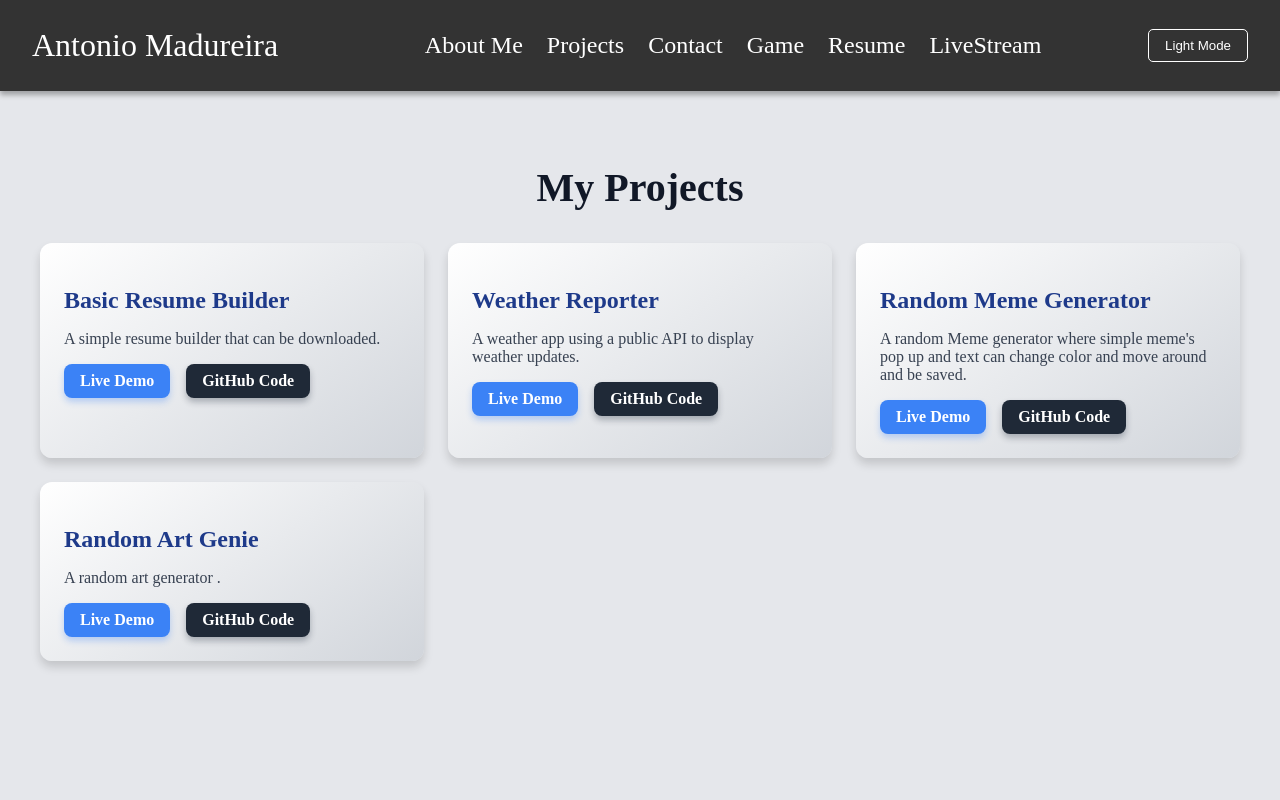
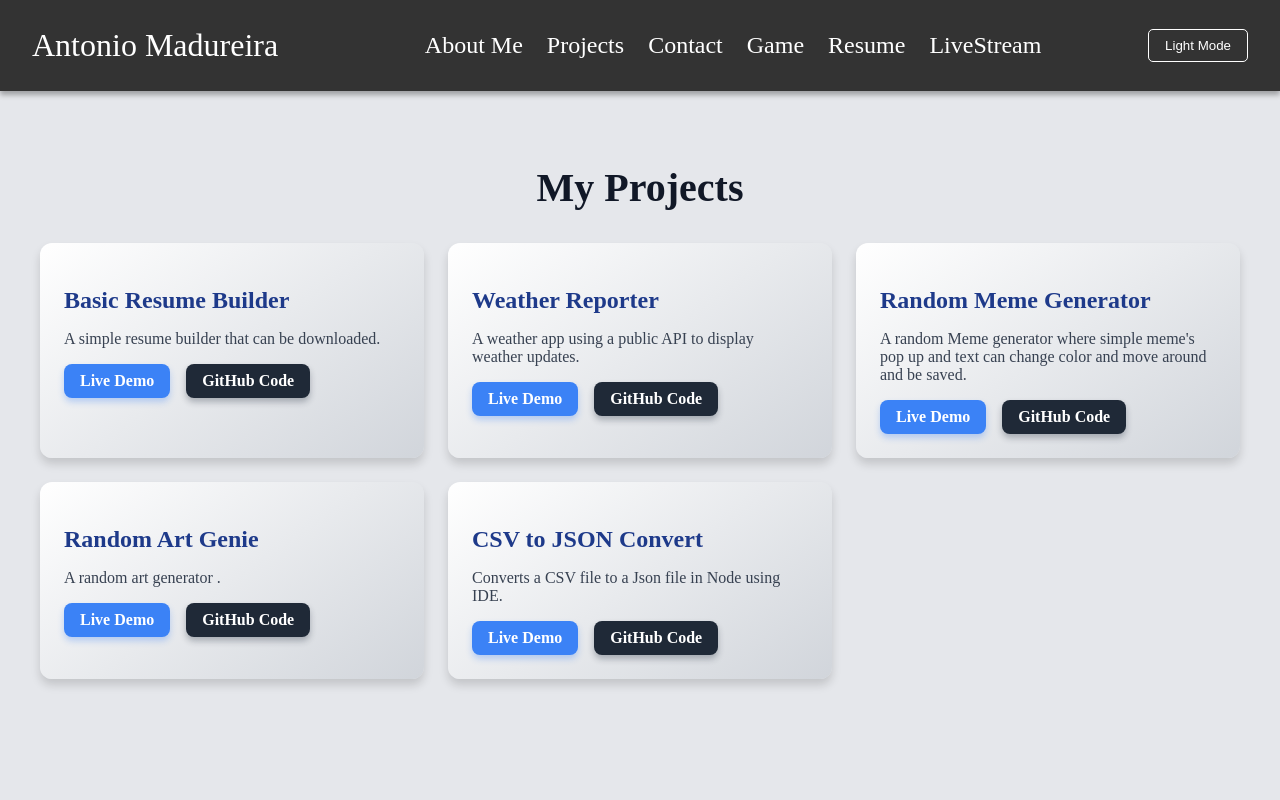
Before and after one commit to AntonioMadureira22/myportfolio2024, a React (Create React App) app: page /projects in a window 1280 px wide. Shown: the top 800 px of the page. Built offline with nearby package versions, Linux system fonts and the light colour scheme; the HTML template or start-up script is replaced by a standard one; a web font is replaced by a local one.

Commit message:
added a project

```diff
--- a/src/components/mywork/projects.jsx
+++ b/src/components/mywork/projects.jsx
@@ -25,6 +25,12 @@ const projects = [
     description: "A random art generator .",
     liveLink: "https://randomartgenie.netlify.app/",
     githubLink: "https://github.com/AntonioMadureira22/random-art-generator",
+  },
+  {
+    title: "CSV to JSON Convert",
+    description: "Converts a CSV file to a Json file in Node using IDE.",
+    liveLink: "https://github.com/AntonioMadureira22/csvtojson",
+    githubLink: "https://github.com/AntonioMadureira22/csvtojson",
   },
 
 ];
```
